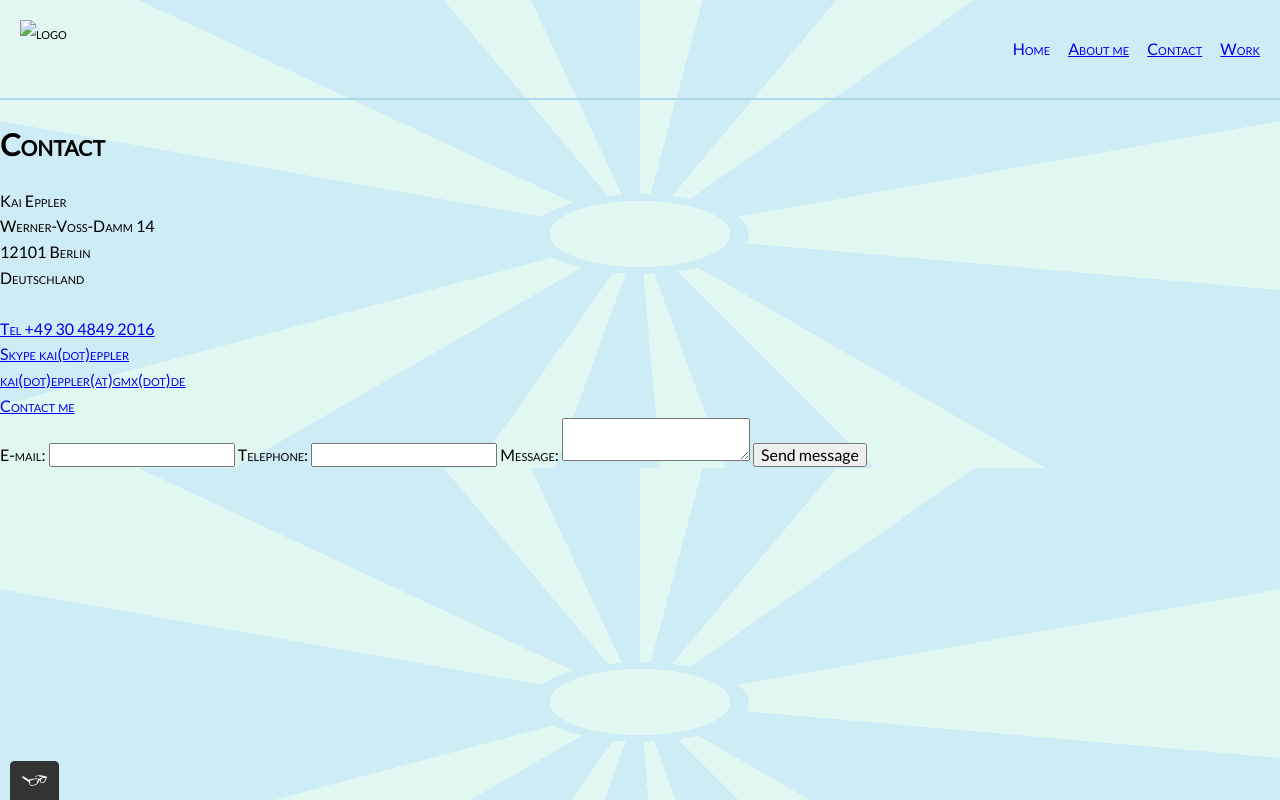
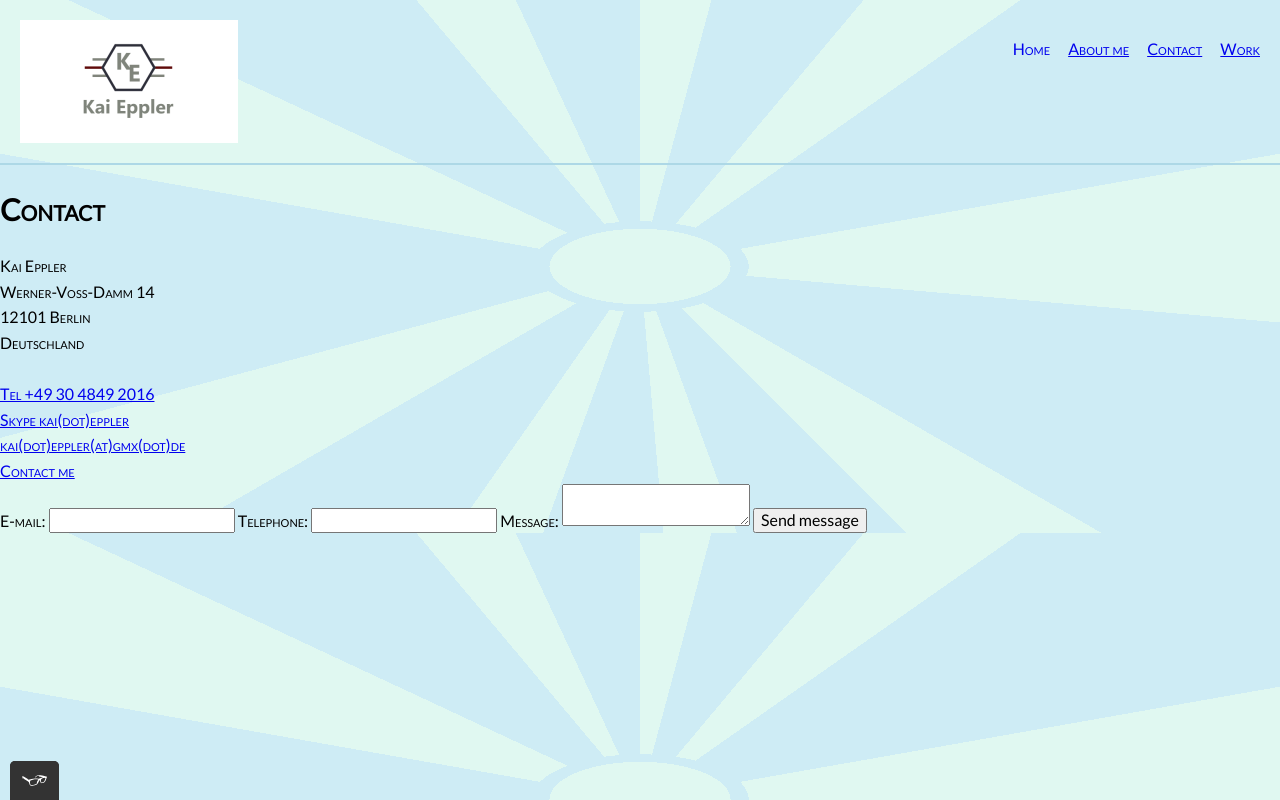
Before and after one commit to Stensele/Portfolio-Site, a plain HTML site: page contact.html in a window 1280 px wide. Drawn offline with nearby package versions, Linux system fonts and the light colour scheme.

Commit message:
Adapt spaces and change action destination
Add # in form action

```diff
--- a/contact.html
+++ b/contact.html
@@ -12,7 +12,7 @@
 </head>
 <body>
     <header class="page-header"> <!--flexbox parent container-->
-  		<img src="img/KE Logo.png" alt="logo" class="page-header__item">
+  		<img src="img/KE_Logo.png" alt="logo" class="page-header__item">
   		<nav class="main navigation page-header__item">
   			<ul role="menubar" class="navigation-list">
   				 <li role="presentation" >
@@ -45,9 +45,9 @@
     <!--<a href="mailto:kai.eppler@gmx.de?cc=wulli79@yahoo.de&subject=Test&body=Hello%20Schnecki!">Email</a>-->
 </div>
 
-<form action="" method="post" id="contact-form">
+<form action="#" method="post" id="contact-form">
   <label class="standard-label" for="contact-email">E-mail: </label>
-  <input type="email" id="contact-email"required>
+  <input type="email" id="contact-email" required>
 
   <label class="standard-label" for="contact-phone" >Telephone: </label>
   <input type="tel" id="contact-phone" pattern="\d{3}[\-]\d{3}[\-]\d{4}">
```
